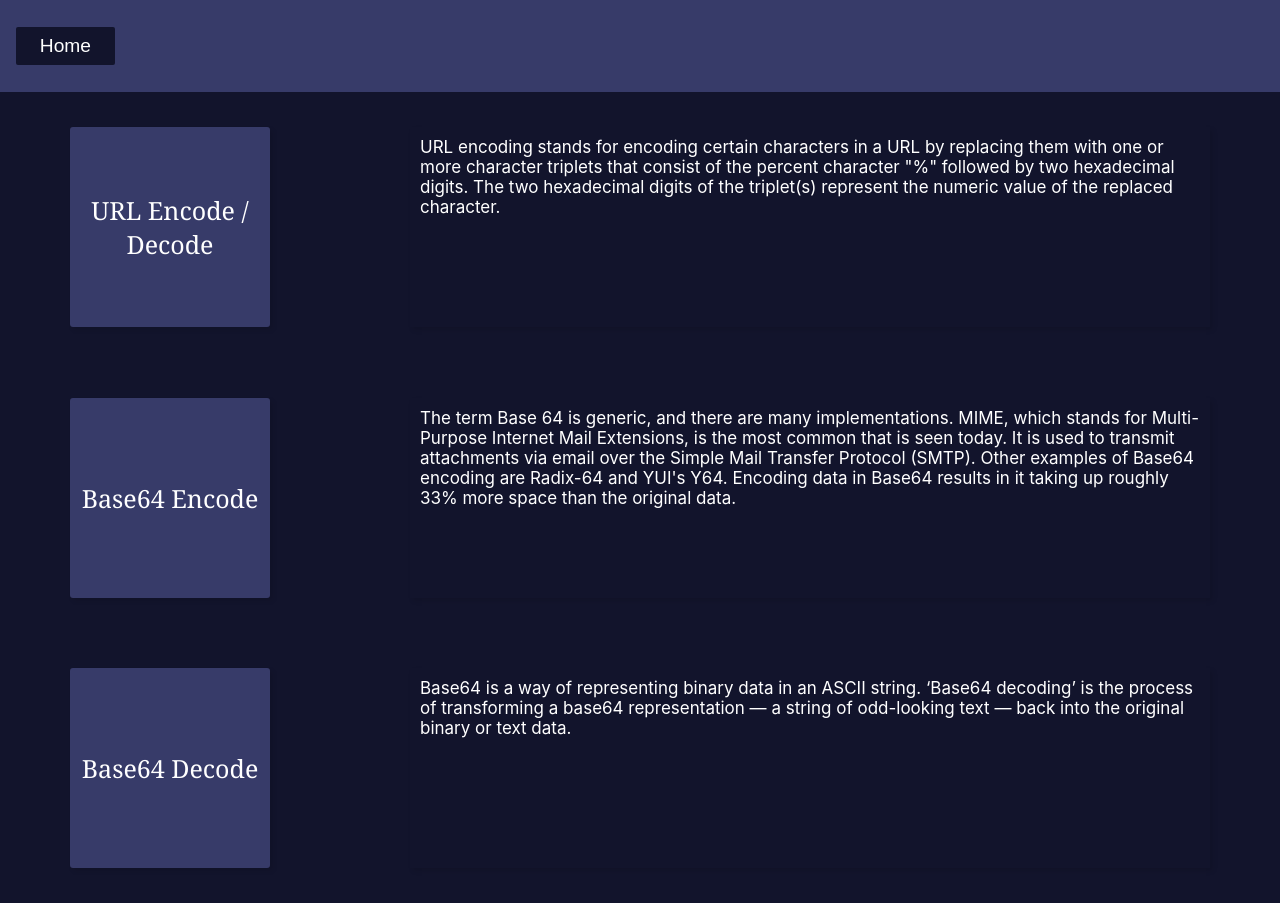
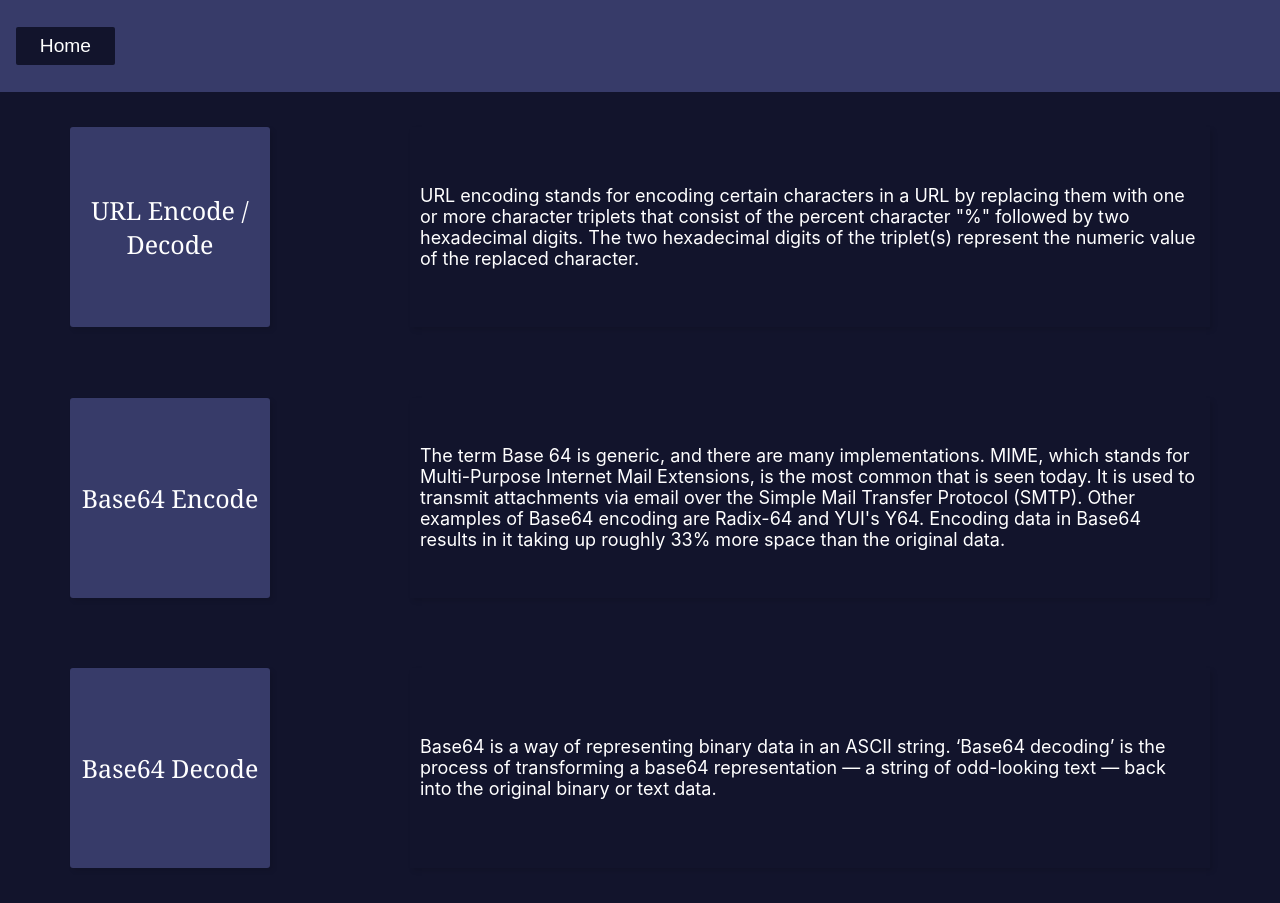
Before and after one commit to AggarwalChetan/utility-app, a React (Create React App) app: page /EDecoder in a window 1280 px wide. Built offline with nearby package versions, Linux system fonts and the light colour scheme.

Commit message:
Align Text center

```diff
--- a/src/index.css
+++ b/src/index.css
@@ -97,6 +97,9 @@ header{
   height: 200px;
   margin: 2.2rem;
   overflow: hidden;
+  display: flex;
+  flex-direction: column;
+  justify-content: center;
 }
 
 .UAppOverview li{
@@ -107,7 +110,7 @@ header{
 .UAppOverview-content{
   display: flex;
   flex-wrap: wrap;
-  font-size: 17px;
+  font-size: 18px;
   font-family: -apple-system, BlinkMacSystemFont, 'Segoe UI', Roboto, Oxygen, Ubuntu, Cantarell, 'Open Sans', 'Helvetica Neue', sans-serif;
 }
 
```
